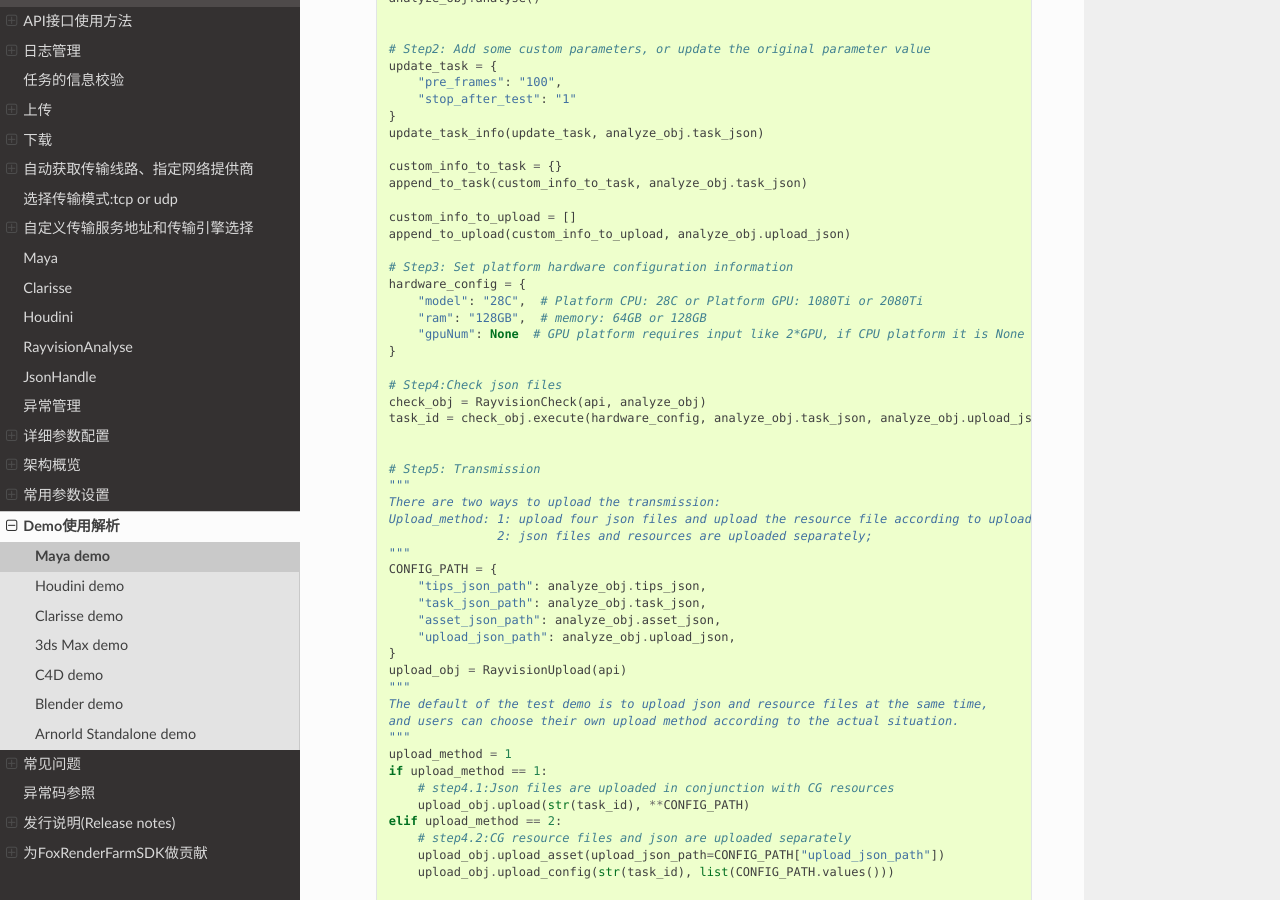
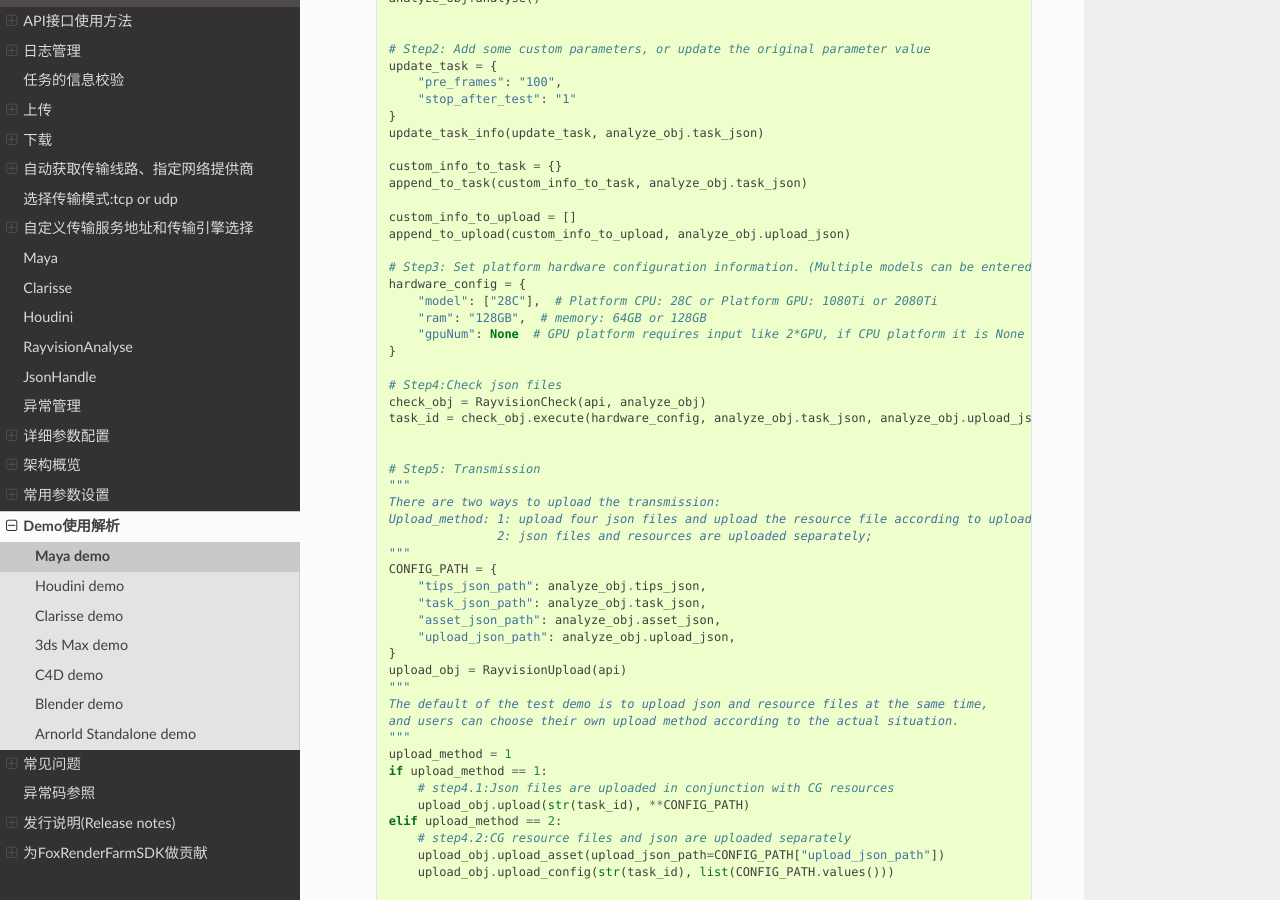
Before and after one commit to foxrenderfarm/docs_sdk_cn, a Sphinx documentation site: the page built from docs/render/demo/demo.rst, in a window 1280 px wide and 900 px high, scrolled down 725 px. Built offline with Sphinx 7.4.7 and the Read the Docs theme 3.1.0, drawn with Linux system fonts in a browser that asks for light colours; some of the changed text lies outside the part shown.

Commit message:
update硬件型号多选

```diff
--- a/docs/render/demo/demo.rst
+++ b/docs/render/demo/demo.rst
@@ -51,9 +51,9 @@ Maya demo
     custom_info_to_upload = []
     append_to_upload(custom_info_to_upload, analyze_obj.upload_json)
 
-    # Step3: Set platform hardware configuration information
+    # Step3: Set platform hardware configuration information. (Multiple models can be entered; Default is to select all)
     hardware_config = {
-        "model": "28C",  # Platform CPU: 28C or Platform GPU: 1080Ti or 2080Ti
+        "model": ["28C"],  # Platform CPU: 28C or Platform GPU: 1080Ti or 2080Ti
         "ram": "128GB",  # memory: 64GB or 128GB
         "gpuNum": None  # GPU platform requires input like 2*GPU, if CPU platform it is None
     }
@@ -154,9 +154,9 @@ Houdini demo
     custom_info_to_upload = []
     append_to_upload(custom_info_to_upload, analyze_obj.upload_json)
 
-    # Step3: Set platform hardware configuration information
+    # Step3: Set platform hardware configuration information. (Multiple models can be entered; Default is to select all)
     hardware_config = {
-        "model": "28C",  # Platform CPU: 28C or Platform GPU: 1080Ti or 2080Ti
+        "model": ["28C"],  # Platform CPU: 28C or Platform GPU: 1080Ti or 2080Ti
         "ram": "128GB",  # memory: 64GB or 128GB
         "gpuNum": None  # GPU platform requires input like 2*GPU, if CPU platform it is None
     }
@@ -256,9 +256,9 @@ Clarisse demo
     custom_info_to_upload = []
     append_to_upload(custom_info_to_upload, analyze_obj.upload_json)
 
-    # Step3: Set platform hardware configuration information
+    # Step3: Set platform hardware configuration information. (Multiple models can be entered; Default is to select all)
     hardware_config = {
-        "model": "28C",  # Platform CPU: 28C or Platform GPU: 1080Ti or 2080Ti
+        "model": ["28C"],  # Platform CPU: 28C or Platform GPU: 1080Ti or 2080Ti
         "ram": "128GB",  # memory: 64GB or 128GB
         "gpuNum": None  # GPU platform requires input like 2*GPU, if CPU platform it is None
     }
@@ -357,9 +357,9 @@ Clarisse demo
     custom_info_to_upload = []
     append_to_upload(custom_info_to_upload, analyze_obj.upload_json)
 
-    # Step3: Set platform hardware configuration information
+    # Step3: Set platform hardware configuration information. (Multiple models can be entered; Default is to select all)
     hardware_config = {
-        "model": "28C",  # Platform CPU: 28C or Platform GPU: 1080Ti or 2080Ti
+        "model": ["28C"],  # Platform CPU: 28C or Platform GPU: 1080Ti or 2080Ti
         "ram": "128GB",  # memory: 64GB or 128GB
         "gpuNum": None  # GPU platform requires input like 2*GPU, if CPU platform it is None
     }
@@ -455,9 +455,9 @@ C4D demo
     custom_info_to_upload = []
     append_to_upload(custom_info_to_upload, analyze_obj.upload_json)
 
-    # Step3: Set platform hardware configuration information
+    # Step3: Set platform hardware configuration information. (Multiple models can be entered; Default is to select all)
     hardware_config = {
-        "model": "28C",  # Platform CPU: 28C or Platform GPU: 1080Ti or 2080Ti
+        "model": ["28C"],  # Platform CPU: 28C or Platform GPU: 1080Ti or 2080Ti
         "ram": "128GB",  # memory: 64GB or 128GB
         "gpuNum": None  # GPU platform requires input like 2*GPU, if CPU platform it is None
     }
@@ -559,9 +559,9 @@ Blender demo
 
     append_to_upload(custom_info_to_upload, upload_json_path)
 
-    # Step3: Set platform hardware configuration information
+    # Step3: Set platform hardware configuration information. (Multiple models can be entered; Default is to select all)
     hardware_config = {
-        "model": "28C",  # Platform CPU: 28C or Platform GPU: 1080Ti or 2080Ti
+        "model": ["28C"],  # Platform CPU: 28C or Platform GPU: 1080Ti or 2080Ti
         "ram": "128GB",  # memory: 64GB or 128GB
         "gpuNum": None  # GPU platform requires input like 2*GPU, if CPU platform it is None
     }
@@ -652,9 +652,9 @@ Arnorld Standalone demo
     ]
     append_to_upload(custom_info_to_upload, CONFIG_PATH['upload_json_path'])
 
-    # Step2: Set platform hardware configuration information
+    # Step2: Set platform hardware configuration information. (Multiple models can be entered; Default is to select all)
     hardware_config = {
-        "model": "28C",  # Platform CPU: 28C or Platform GPU: 1080Ti or 2080Ti
+        "model": ["28C"],  # Platform CPU: 28C or Platform GPU: 1080Ti or 2080Ti
         "ram": "128GB",  # memory: 64GB or 128GB
         "gpuNum": None  # GPU platform requires input like 2*GPU, if CPU platform it is None
     }
```
Also changed, not shown: docs/render/SDK_tutorial.md (+2 -2 lines), docs/render/how to use API interface zh.md (+3 -3 lines).
